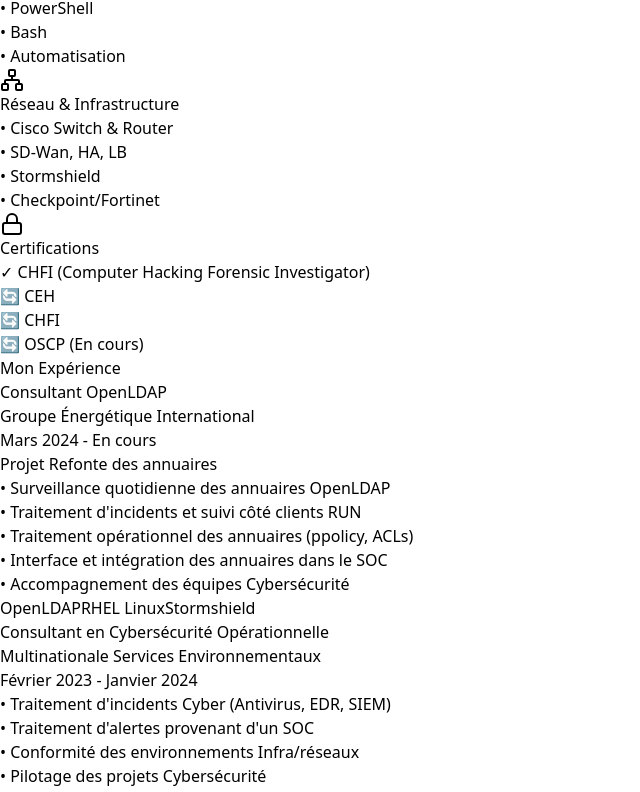
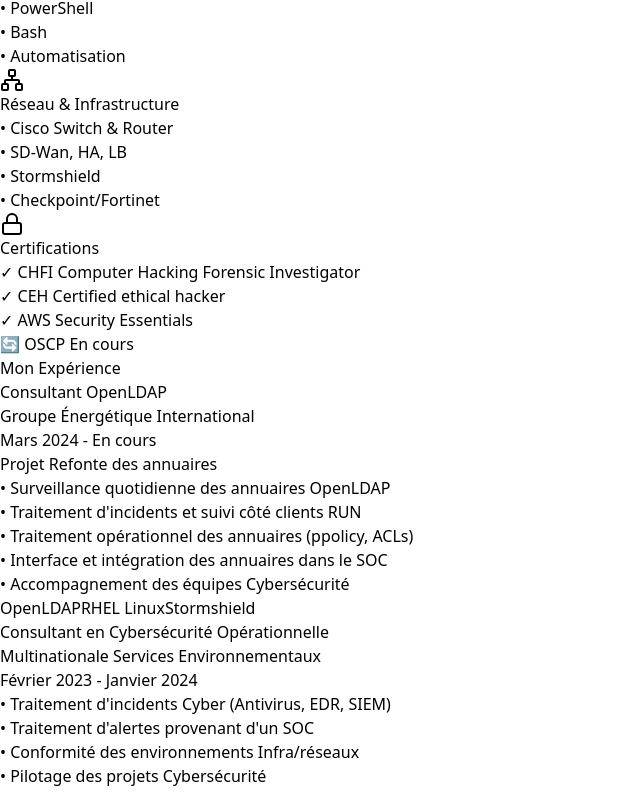
Before and after one commit to cktwi95/My-portfolio, a React (Vite) app: page / in a window 1280 px wide. Shown: the part 904-1696 px from the top of the page, without its empty margins (0-640 px from the left). Built offline with nearby package versions, Linux system fonts and the light colour scheme.

Commit message:
Ajout icône personnalisée et titre optimisé

```diff
--- a/src/App.jsx
+++ b/src/App.jsx
@@ -55,7 +55,7 @@ export default function Portfolio() {
 
             {/* Desktop Menu */}
             <div className="hidden md:flex space-x-8">
-              {['accueil', 'competences', 'experience', 'projets', 'contact'].map((section) => (
+              {['accueil', 'compétences', 'expérience', 'projets', 'contact'].map((section) => (
                 <button
                   key={section}
                   onClick={() => scrollToSection(section)}
@@ -77,7 +77,7 @@ export default function Portfolio() {
         {isMenuOpen && (
           <div className="md:hidden bg-slate-900 border-t border-slate-800">
             <div className="px-2 pt-2 pb-3 space-y-1">
-              {['accueil', 'competences', 'experience', 'projets', 'contact'].map((section) => (
+              {['accueil', 'compétences', 'experience', 'projets', 'contact'].map((section) => (
                 <button
                   key={section}
                   onClick={() => scrollToSection(section)}
@@ -214,10 +214,10 @@ export default function Portfolio() {
               <Lock className="w-12 h-12 text-yellow-400 mb-4" />
               <h3 className="text-xl font-bold mb-3">Certifications</h3>
               <ul className="space-y-2 text-gray-300 text-sm">
-                <li>✓ CHFI (Computer Hacking Forensic Investigator)</li>
-                <li>🔄 CEH</li>
-                <li>🔄 CHFI</li>
-                <li>🔄 OSCP (En cours)</li>
+                <li>✓ CHFI Computer Hacking Forensic Investigator</li>
+                <li>✓ CEH Certified ethical hacker</li>
+                <li>✓ AWS Security Essentials</li>
+                <li>🔄 OSCP En cours</li>
               </ul>
             </div>
           </div>
@@ -458,7 +458,7 @@ export default function Portfolio() {
           {/* Lien LinkedIn */}
           <div className="flex justify-center">
             <a
-              href="https://www.linkedin.com/in/khaireddine-cherif"
+              href="https://www.linkedin.com/in/khaireddine-cherif-myprofile"
               target="_blank"
               rel="noopener noreferrer"
               className="w-12 h-12 bg-slate-800/50 rounded-full flex items-center justify-center border border-slate-700 hover:border-cyan-500 hover:bg-cyan-500/10 transition-all"
```
